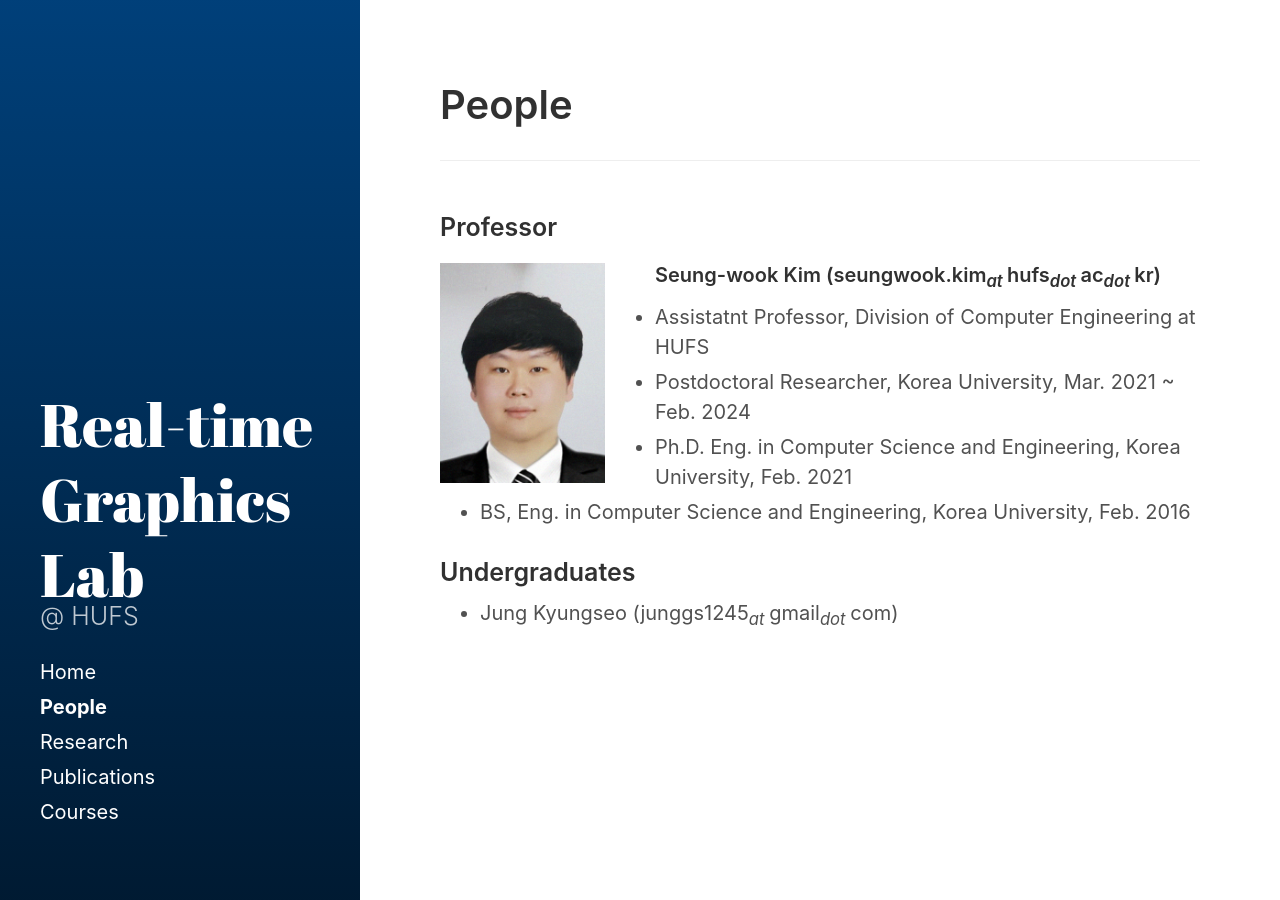
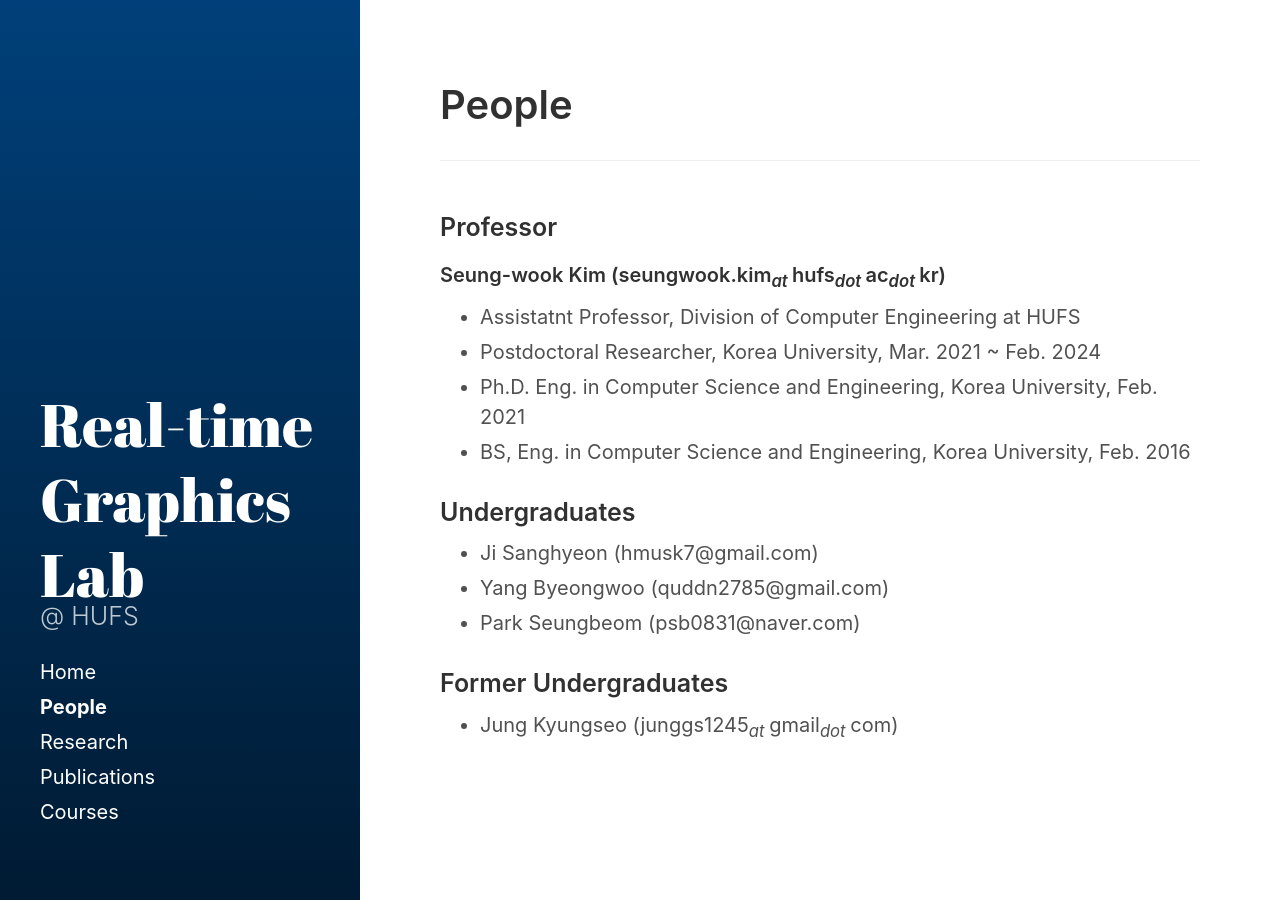
Before and after one commit to God-eunger/God-eunger.github.io, a Jekyll site: the page built from people/index.md, in a window 1280 px wide. Built offline with Jekyll 4.4.1, drawn with Linux system fonts in a browser that asks for light colours.

Commit message:
Update index.md

```diff
--- a/people/index.md
+++ b/people/index.md
@@ -13,7 +13,6 @@ Always check singular or plural according to the number of people
 
 ### Professor
 
-![Professor](swk.png){: style="float: left; height: 250px; padding: 20px 50px 10px 0;"}
 #### Seung-wook Kim (seungwook.kim<sub><i>at </i></sub>hufs<sub><i>dot </i></sub>ac<sub><i>dot </i></sub>kr)
  * Assistatnt Professor, Division of Computer Engineering at HUFS
  * Postdoctoral Researcher, Korea University, Mar. 2021 ~ Feb. 2024
@@ -22,4 +21,10 @@ Always check singular or plural according to the number of people
 
 ### Undergraduates
 
+ * Ji Sanghyeon (hmusk7@gmail.com)
+ * Yang Byeongwoo (quddn2785@gmail.com)
+ * Park Seungbeom (psb0831@naver.com)
+
+### Former Undergraduates
+
  * Jung Kyungseo (junggs1245<sub><i>at </i></sub>gmail<sub><i>dot </i></sub>com)
```
